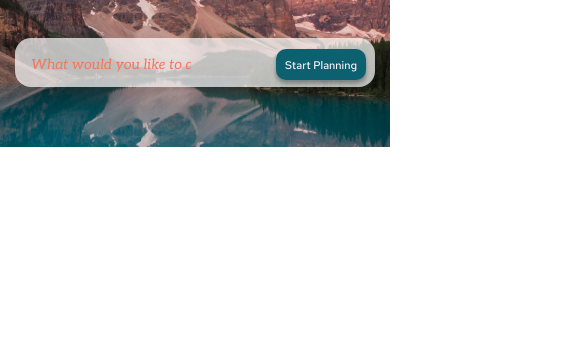
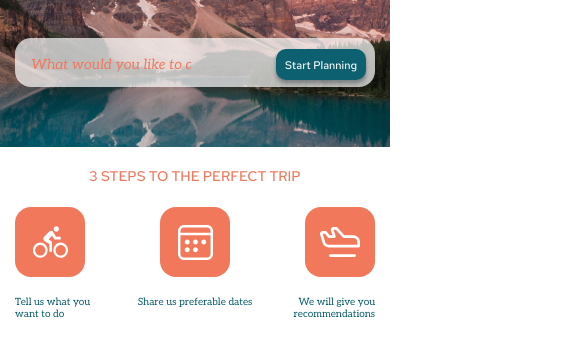
Before and after one commit to stclamp/momentum, a plain HTML site: page travel/index.html in a window 390 px wide. Shown: the part 102-458 px from the top of the page, 585 px wide, since content can reach past the window. Drawn offline with Linux system fonts and the light colour scheme; a web font is replaced by a local one.

Commit message:
feat: add adaptive for steps section

```diff
--- a/travel/index.html
+++ b/travel/index.html
@@ -63,38 +63,29 @@
                 </div>
             </div>
         </section>
-        <!-- <section class="steps" id="steps">
+        <section class="steps" id="steps">
             <div class="container_fluid">
                 <h2 class="steps_title main_title">3 STEPS TO THE PERFECT TRIP</h2>
                 <div class="steps_cards">
                     <div class="steps_card">
                         <div class="steps_card-square">
-                            <div class="steps_card-icon">
-                                <img src="img/bicycle.svg" alt="Bicycle Icon">
-                            </div>
                         </div>
                         <p class="steps_card-descr">Tell us what you want to do</p>
                     </div>
                     <div class="steps_card">
                         <div class="steps_card-square">
-                            <div class="steps_card-icon">
-                                <img src="img/calendar.svg" alt="Calendar Icon">
-                            </div>
                         </div>
                         <p class="steps_card-descr">Share us preferable dates </p>
                     </div>
                     <div class="steps_card">
                         <div class="steps_card-square">
-                            <div class="steps_card-icon">
-                                <img src="img/plane.svg" alt="Plane Icon">
-                            </div>
                         </div>
                         <p class="steps_card-descr">We will give you recommendations </p>
                     </div>
                 </div>
             </div>
         </section>
-        <section class="destination" id="destination">
+        <!-- <section class="destination" id="destination">
             <div class="container">
                 <h2 class="destination_title main_title">POPULAR DESTINATIONS</h2>
 
@@ -126,8 +117,8 @@
                     Find More
                 </button>
             </div>
-        </section>
-        <section class="stories" id="stories" lang="zxx">
+        </section> -->
+        <!-- <section class="stories" id="stories" lang="zxx">
             <h2 class="stories_title main_title">TRAVEL STORIES</h2>
             <div class="stories_wrapper">
                 <div class="stories_blog_links">
--- a/travel/media.css
+++ b/travel/media.css
@@ -1,5 +1,9 @@
 @media (max-width: 390px) {
-    .container {
+/*
+    *{
+        border: 1px solid black;
+    } */
+    .container, .container_fluid {
         width: 360px;
 
     }
@@ -74,6 +78,10 @@
         background-image: url('img/preview_bg_mini.jpg');
     }
 
+    .preview_wrapper {
+        width: auto;
+    }
+
     .preview_title {
         display: none;
     }
@@ -102,4 +110,61 @@
         font-size: 11px;
         line-height: 14px;
     }
+
+    .steps {
+        padding-top: 20px;
+    }
+
+    .main_title{
+        font-size: 14px;
+        line-height: 18px;
+        margin: 0;
+    }
+
+    .steps_cards {
+        margin-top: 22px;
+        align-items: flex-start
+
+    }
+
+    .steps_card {
+        flex: 1;
+
+    }
+
+    .steps_card:nth-child(2) {
+        flex-grow: 2;
+        margin-left: 0;
+    }
+
+    .steps_card:last-child p{
+        text-align: right;
+    }
+
+    .steps_card-square {
+        width: 70px;
+        height: 70px;
+    }
+
+    .steps_card:nth-child(1) .steps_card-square {
+        background-size: 35px 32px ;
+        margin-right: 20px;
+    }
+
+    .steps_card:nth-child(2) .steps_card-square {
+        background-size: 35px 35px;
+
+    }
+    .steps_card:nth-child(3) .steps_card-square {
+        background-size: 40px 30px;
+        margin-left: 20px;
+    }
+
+    .steps_card-descr {
+        font-size: 10px;
+        line-height: 12px;
+        margin-top: 19px;
+    }
+
+
 }
--- a/travel/style.css
+++ b/travel/style.css
@@ -255,11 +255,21 @@ header {
     display: flex;
     justify-content: center;
     align-items: center;
+
+    background-repeat: no-repeat;
+    background-position: center center;
 }
 
-.steps_card-square img {
-    display: block;
-    max-width: 100%;
+.steps_card:nth-child(1) .steps_card-square {
+    background-image: url('img/bicycle.svg');
+}
+
+.steps_card:nth-child(2) .steps_card-square {
+    background-image: url('img/calendar.svg');
+
+}
+.steps_card:nth-child(3) .steps_card-square {
+    background-image: url('img/plane.svg');
 }
 
 .steps_card-descr {
```
